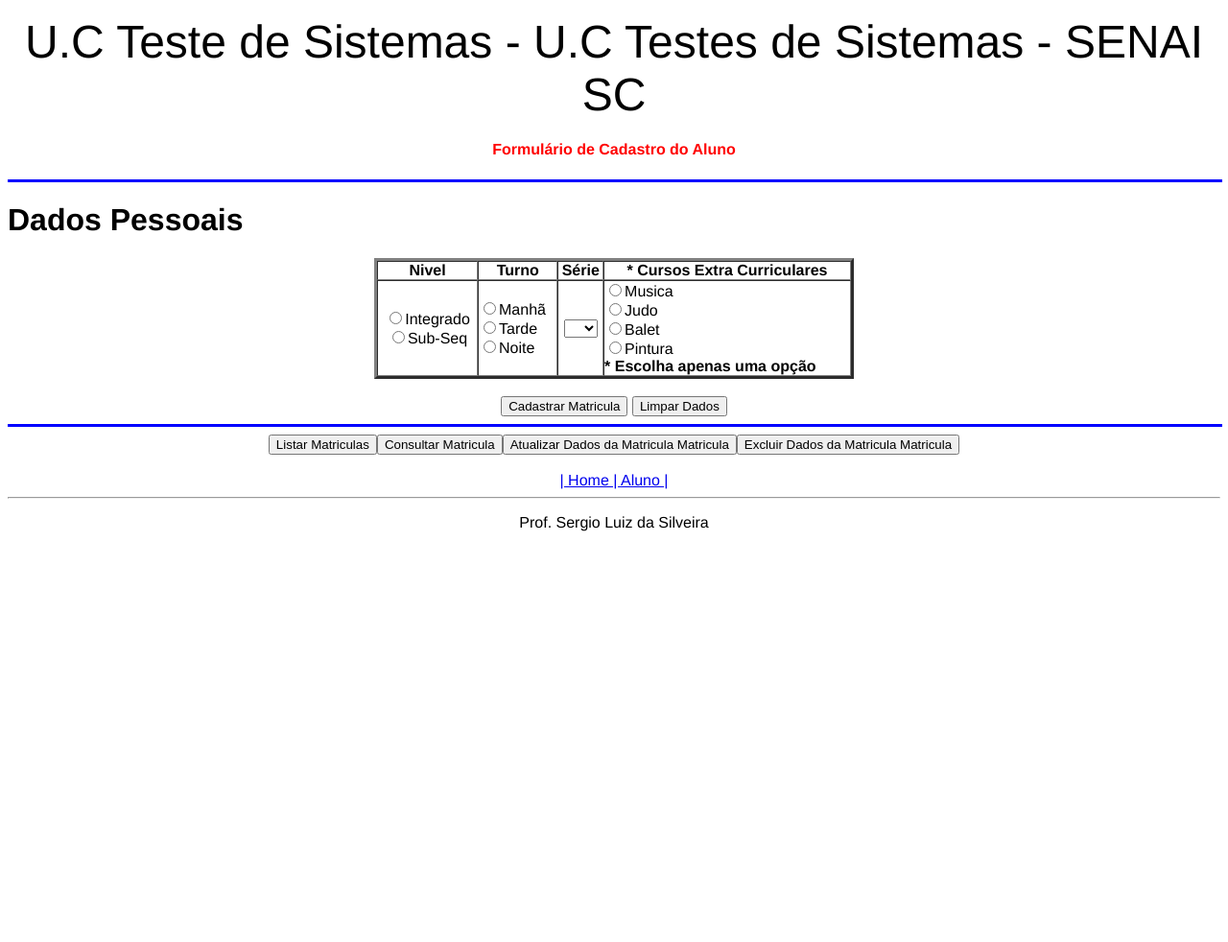
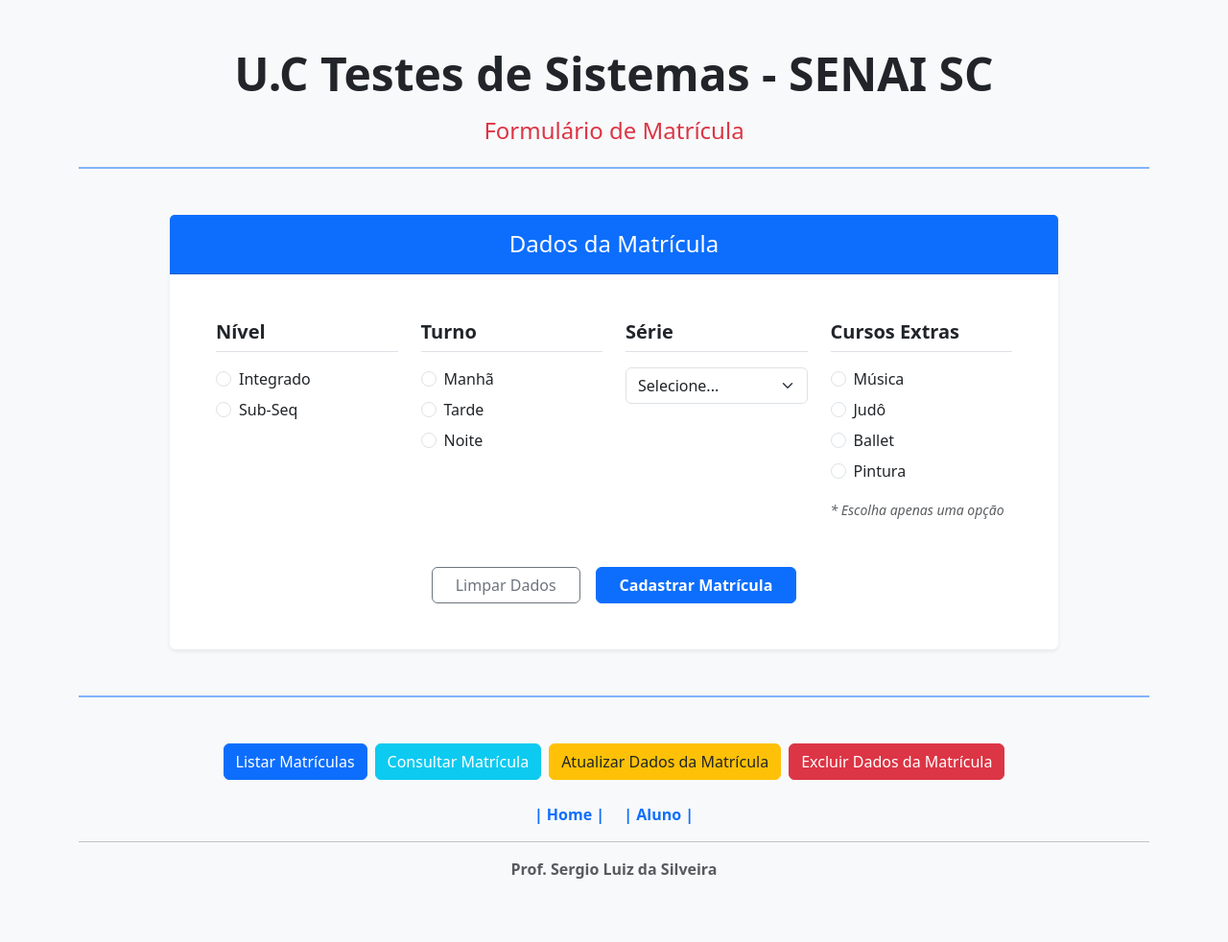
Before and after one commit to lucasvfurtado-dot/Testes_Lucas, a PHP site: page /formMatricula.php in a window 1280 px wide. Shown: the whole page at 96% size. Before the commit the page ends 554 px from the top, so only its background shows below. Run offline with PHP 8.4, Linux system fonts and the light colour scheme.

Commit message:
Update formMatricula.php
corrigido o problema no link que jogaria para a pagina home e adicionado o bootstrap a tela "formMatricula.php".

```diff
--- a/ParaAlunosTesteSistemas_Escola-main/CRUD_MATRICULA/formMatricula.php
+++ b/ParaAlunosTesteSistemas_Escola-main/CRUD_MATRICULA/formMatricula.php
@@ -4,101 +4,133 @@
     <meta charset="UTF-8">
     <meta http-equiv="X-UA-Compatible" content="IE=edge">
     <meta name="viewport" content="width=device-width, initial-scale=1.0">
+    <title>Formulário Matrícula</title>
 
-    <title>Formulário Matricula</title>
+    <link href="https://cdn.jsdelivr.net/npm/bootstrap@5.3.3/dist/css/bootstrap.min.css" rel="stylesheet">
 </head>
-<body style="font-family: helvetica;">
-    <form>
-        <p align="center">
-            <font size="7">U.C Teste de Sistemas - U.C Testes de Sistemas - SENAI SC</font>
-        </p>
+<body class="bg-light">
+
+    <div class="container py-5">
+
+        <header class="text-center mb-4">
+            <h1 class="display-5 fw-bold text-dark">U.C Testes de Sistemas - SENAI SC</h1>
+            <h2 class="h4 text-danger mt-3">Formulário de Matrícula</h2>
+        </header>
+
+        <hr class="border-primary border-2 opacity-50 mb-5">
+
+        <div class="row justify-content-center mb-5">
+            <div class="col-lg-10">
+                <div class="card shadow-sm border-0">
+                    <div class="card-header bg-primary text-white text-center py-3">
+                        <h4 class="mb-0">Dados da Matrícula</h4>
+                    </div>
+                    <div class="card-body p-4 p-md-5">
+
+                        <form method="POST" action="cadastroMatricula.php">
+
+                            <div class="row g-4 mb-5">
+
+                                <div class="col-md-3 col-sm-6">
+                                    <h5 class="fw-bold mb-3 border-bottom pb-2">Nível</h5>
+                                    <div class="form-check mb-2">
+                                        <input class="form-check-input" type="radio" name="nivel" value="Integrado" id="nivelIntegrado">
+                                        <label class="form-check-label" for="nivelIntegrado">Integrado</label>
+                                    </div>
+                                    <div class="form-check">
+                                        <input class="form-check-input" type="radio" name="nivel" value="Sub-Seq" id="nivelSubSeq">
+                                        <label class="form-check-label" for="nivelSubSeq">Sub-Seq</label>
+                                    </div>
+                                </div>
+
+                                <div class="col-md-3 col-sm-6">
+                                    <h5 class="fw-bold mb-3 border-bottom pb-2">Turno</h5>
+                                    <div class="form-check mb-2">
+                                        <input class="form-check-input" type="radio" name="turno" value="Manha" id="turnoManha">
+                                        <label class="form-check-label" for="turnoManha">Manhã</label>
+                                    </div>
+                                    <div class="form-check mb-2">
+                                        <input class="form-check-input" type="radio" name="turno" value="Tarde" id="turnoTarde">
+                                        <label class="form-check-label" for="turnoTarde">Tarde</label>
+                                    </div>
+                                    <div class="form-check">
+                                        <input class="form-check-input" type="radio" name="turno" value="Noite" id="turnoNoite">
+                                        <label class="form-check-label" for="turnoNoite">Noite</label>
+                                    </div>
+                                </div>
+
+                                <div class="col-md-3 col-sm-6">
+                                    <h5 class="fw-bold mb-3 border-bottom pb-2">Série</h5>
+                                    <select class="form-select" name="serie">
+                                        <option value="" selected>Selecione...</option>
+                                        <option value="1°">1°</option>
+                                        <option value="2°">2°</option>
+                                        <option value="3°">3°</option>
+                                    </select>
+                                </div>
+
+                                <div class="col-md-3 col-sm-6">
+                                    <h5 class="fw-bold mb-3 border-bottom pb-2">Cursos Extras</h5>
+                                    <div class="form-check mb-2">
+                                        <input class="form-check-input" type="radio" name="extraCurso" value="Musica" id="cursoMusica">
+                                        <label class="form-check-label" for="cursoMusica">Música</label>
+                                    </div>
+                                    <div class="form-check mb-2">
+                                        <input class="form-check-input" type="radio" name="extraCurso" value="Judo" id="cursoJudo">
+                                        <label class="form-check-label" for="cursoJudo">Judô</label>
+                                    </div>
+                                    <div class="form-check mb-2">
+                                        <input class="form-check-input" type="radio" name="extraCurso" value="Balet" id="cursoBalet">
+                                        <label class="form-check-label" for="cursoBalet">Ballet</label>
+                                    </div>
+                                    <div class="form-check mb-3">
+                                        <input class="form-check-input" type="radio" name="extraCurso" value="Pintura" id="cursoPintura">
+                                        <label class="form-check-label" for="cursoPintura">Pintura</label>
+                                    </div>
+                                    <small class="text-muted fst-italic">* Escolha apenas uma opção</small>
+                                </div>
+
+                            </div>
+
+                            <div class="d-flex justify-content-center gap-3 mt-2">
+                                <button type="reset" class="btn btn-outline-secondary px-4">Limpar Dados</button>
+                                <button type="submit" class="btn btn-primary px-4 fw-bold">Cadastrar Matrícula</button>
+                            </div>
+
                         </form>
-    <h4>
-        <font color="red">
-            <center>Formulário de Cadastro do Aluno</center>
-        </font>
-    </h4>
+                    </div>
+                </div>
+            </div>
+        </div>
 
-    <hr width="100%" align="center" size="3" color="blue">
-    <h1>Dados Pessoais</h1>
+        <hr class="border-primary border-2 opacity-50 my-5">
 
-    <form method="POST" action="cadastroMatricula.php" align="center">
-        <table width="500" border="3" cellspacing="0" cellpadding="0" align="center">
-            <tr>
-                <th>Nivel</th>
-                <th>Turno</th>
-                <th>Série</th>
-                <th>* Cursos Extra Curriculares</th>
-            </tr>
-            <tr>
-                <td>
-                    <input type="radio" name="nivel" value="Integrado">Integrado<br>
-                    <input type="radio" name="nivel" value="Sub-Seq">Sub-Seq<br>
-                </td>
-                <td align="left">
-                    <input type="radio" name="turno" value="Manha">Manhã<br>
-                    <input type="radio" name="turno" value="Tarde">Tarde<br>
-                    <input type="radio" name="turno" value="Noite">Noite<br>
-                </td>
-                <td>
-                    <select name="serie" size="1">
-                        <option></option>
-                        <option>1°</option>
-                        <option>2°</option>
-                        <option>3°</option>
-                    </select><br>
-                </td>
-                <td align="left">
-                    <input type="radio" name="extraCurso" value="Musica">Musica<br>
-                    <input type="radio" name="extraCurso" value="Judo">Judo<br>
-                    <input type="radio" name="extraCurso" value="Balet">Balet<br>
-                    <input type="radio" name="extraCurso" value="Pintura">Pintura<br>
-                    <strong>* Escolha apenas uma opção</strong>
-                </td>
-            </tr>
-        </table><br>
-        <input type="submit" value="Cadastrar Matricula">
-        <input type="reset" value="Limpar Dados">
+        <div class="d-flex flex-wrap justify-content-center gap-2 mb-4">
+            <form method="POST" action="listarMatricula.php">
+                <button type="submit" class="btn btn-primary">Listar Matrículas</button>
             </form>
-    <hr width="100%" align="center" size="3" color="blue">
-    <table width="500" border="0" cellspacing="0" cellpadding="0" align="center">
-        <tr>
-            <td>
-                <form method="POST" action="listarMatricula.php">
-                    <center>
-                        <input type="submit" value="Listar Matriculas">
-                    </center>
+            <form method="POST" action="procurarMatricula.php">
+                <button type="submit" class="btn btn-info text-white">Consultar Matrícula</button>
             </form>
-            </td>
-            <td>
-                <form method="POST" action="procurarMatricula.php">
-                    <center>
-                        <input type="submit" value="Consultar Matricula">
-                    </center>
+            <form method="POST" action="atualizarMatricula.php">
+                <button type="submit" class="btn btn-warning text-dark">Atualizar Dados da Matrícula</button>
             </form>
-            </td>
-            <td>
-                <form method="POST" action="atualizarMatricula.php">
-                    <center>
-                        <input type="submit" value="Atualizar Dados da Matricula Matricula">
-                    </center>
+            <form method="POST" action="apagarMatricula.php">
+                <button type="submit" class="btn btn-danger">Excluir Dados da Matrícula</button>
             </form>
-            </td>
-            <td>
-                <form method="POST" action="apagarMatricula.php">
-                    <center>
-                        <input type="submit" value="Excluir Dados da Matricula Matricula">
-                    </center>
-                </form>
-            </td>
-        </tr>
-    </table> <br>
+        </div>
 
-    <nav align="center">
-        <a href="index.php">| Home | </a>
-        <a href="formAluno.php">Aluno |</a>
+        <nav class="text-center mb-3">
+            <a href="../CRUD_ALUNO/index.php" class="text-decoration-none mx-2 fw-semibold">| Home |</a>
+            <a href="../CRUD_ALUNO/formAluno.php" class="text-decoration-none mx-2 fw-semibold">| Aluno |</a>
         </nav>
+
         <hr>
-    <p align="center">Prof. Sergio Luiz da Silveira</p>
+
+        <p class="text-center text-muted fw-semibold">Prof. Sergio Luiz da Silveira</p>
+
+    </div>
+
+    <script src="https://cdn.jsdelivr.net/npm/bootstrap@5.3.3/dist/js/bootstrap.bundle.min.js"></script>
 </body>
 </html>
```
Lines whose indentation alone changed are shown as unchanged.
